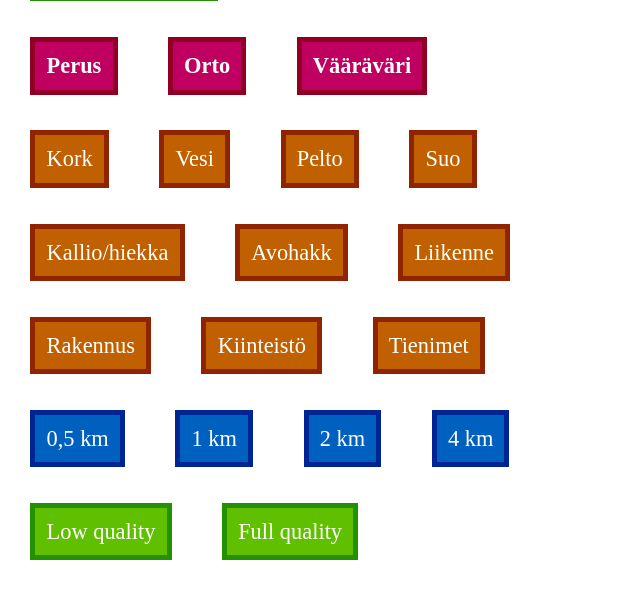
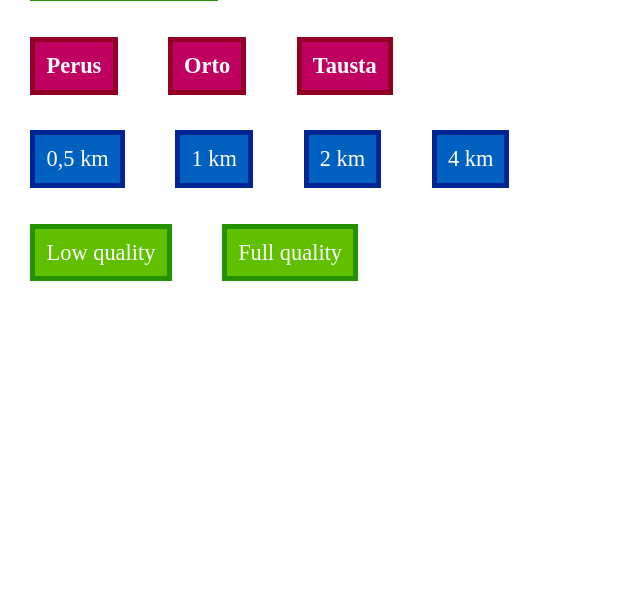
Before and after one commit to mikkohei13/mobiilikartta, a PHP site: page / in a window 1280 px wide. Shown: the part 441-1055 px from the top of the page, without its empty margins (0-640 px from the left). After the commit the page ends 722 px from the top, so only its background shows below. Run offline with PHP 8.4, Linux system fonts and the light colour scheme; some libraries are stand-ins or nearby versions.

Commit message:
Removed unusable buttons

```diff
--- a/index.php
+++ b/index.php
@@ -28,26 +28,7 @@
 		<span id="map_links_2" class="map_link_group">
 		<a href="#" id="map_peruskartta">Perus</a>
 		<a href="#" id="map_ortokuva">Orto</a>
-		<a href="#" id="map_vaaravari">Vääräväri</a>
-		</span>
-
-		<span id="map_links_3" class="map_link_group">
-		<a href="#" id="map_korkeuskayrat">Kork</a>
-		<a href="#" id="map_vesistot">Vesi</a>
-		<a href="#" id="map_pellot">Pelto</a>
-		<a href="#" id="map_suot">Suo</a>
-		</span>
-
-		<span id="map_links_4" class="map_link_group">
-		<a href="#" id="map_kalliot">Kallio/hiekka</a>
-		<a href="#" id="map_avohakkuut">Avohakk</a>
-		<a href="#" id="map_liikenne">Liikenne</a>
-		</span>
-
-		<span id="map_links_5" class="map_link_group">
-		<a href="#" id="map_rakennukset">Rakennus</a>
-		<a href="#" id="map_kiinteistorajat">Kiinteistö</a>
-		<a href="#" id="map_tienimet">Tienimet</a>
+		<a href="#" id="map_vaaravari">Tausta</a>
 		</span>
 
 		<span id="map_links_6" class="map_link_group">
@@ -188,7 +169,6 @@ $('#updatemap').click(function () {
 });
 
 
-
 $('#map_peruskartta').click(function () {
 	window.positionRequested = true;
 	window.style = 'peruskartta';
@@ -208,67 +188,6 @@ $('#map_vaaravari').click(function () {
 	initGeolocation();
 });
 
-
-$('#map_vesistot').click(function () {
-	window.positionRequested = true;
-	window.style = 'vesistot';
-	$('#debug').append("<p>Klikattu "+getTimeText());
-	initGeolocation();
-});
-$('#map_korkeuskayrat').click(function () {
-	window.positionRequested = true;
-	window.style = 'korkeuskayrat';
-	$('#debug').append("<p>Klikattu "+getTimeText());
-	initGeolocation();
-});
-$('#map_pellot').click(function () {
-	window.positionRequested = true;
-	window.style = 'pellot';
-	$('#debug').append("<p>Klikattu "+getTimeText());
-	initGeolocation();
-});
-$('#map_suot').click(function () {
-	window.positionRequested = true;
-	window.style = 'suot';
-	$('#debug').append("<p>Klikattu "+getTimeText());
-	initGeolocation();
-});
-$('#map_kalliot').click(function () {
-	window.positionRequested = true;
-	window.style = 'kalliot';
-	$('#debug').append("<p>Klikattu "+getTimeText());
-	initGeolocation();
-});
-$('#map_avohakkuut').click(function () {
-	window.positionRequested = true;
-	window.style = 'avohakkuut';
-	$('#debug').append("<p>Klikattu "+getTimeText());
-	initGeolocation();
-});
-$('#map_liikenne').click(function () {
-	window.positionRequested = true;
-	window.style = 'liikenne';
-	$('#debug').append("<p>Klikattu "+getTimeText());
-	initGeolocation();
-});
-$('#map_rakennukset').click(function () {
-	window.positionRequested = true;
-	window.style = 'rakennukset';
-	$('#debug').append("<p>Klikattu "+getTimeText());
-	initGeolocation();
-});
-$('#map_kiinteistorajat').click(function () {
-	window.positionRequested = true;
-	window.style = 'kiinteistorajat';
-	$('#debug').append("<p>Klikattu "+getTimeText());
-	initGeolocation();
-});
-$('#map_tienimet').click(function () {
-	window.positionRequested = true;
-	window.style = 'tienimet';
-	$('#debug').append("<p>Klikattu "+getTimeText());
-	initGeolocation();
-});
 
 $('#map_radius250').click(function () {
 	window.positionRequested = true;
```
